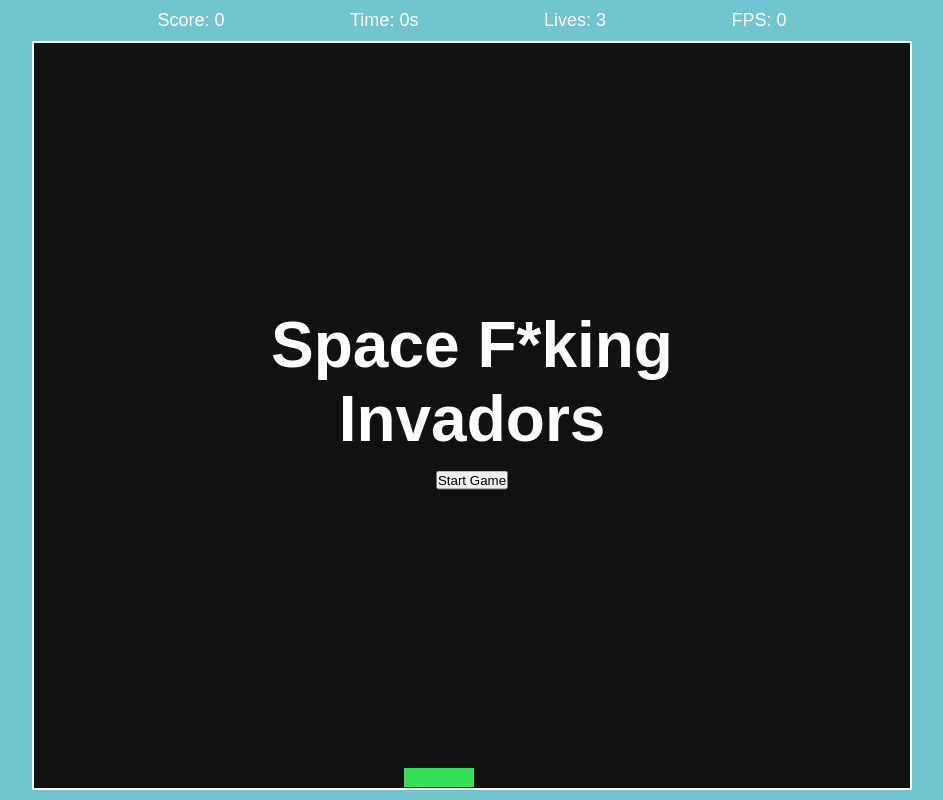
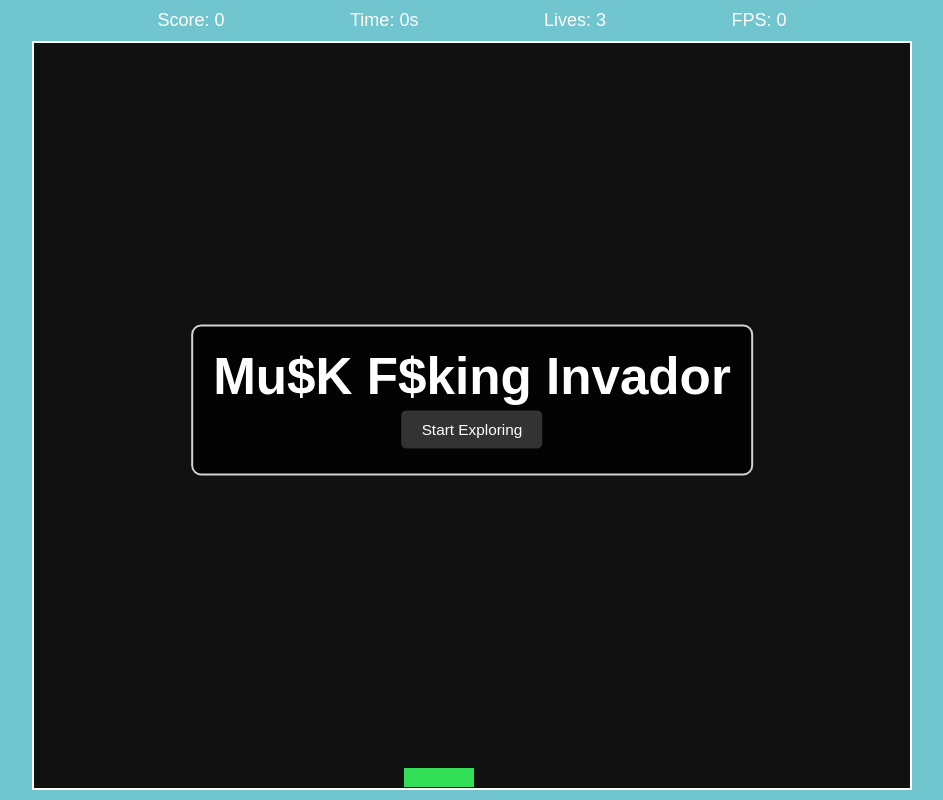
Before and after one commit to nicgen/SpaceInvaders, a plain HTML site: page index.html in a window 1280 px wide. Shown: the whole page, without its empty margins (168-1111 px from the left). Drawn offline with Linux system fonts and the light colour scheme.

Commit message:
style modifications, add constants for menu in constants.js

```diff
--- a/index.html
+++ b/index.html
@@ -12,9 +12,9 @@
             <span id="score">Score: 0</span>
             <span id="timer">Time: 0s</span>
             <span id="lives">Lives: 3</span>
-            <div id="fpsDisplay">
+            <span id="fpsDisplay">
               <p>FPS: 0</p>
-            </div>
+            </span>
         </div>
         <div id="game-container">
             <div id="ship" class="ship" ></div>
--- a/src/gameController/game.js
+++ b/src/gameController/game.js
@@ -1,4 +1,5 @@
 import {createMenu, createPauseMenu, createGameOverScreen} from './menu.js';
+import { MENU_STYLE } from '../utils/constants.js';
 import StateManager from './stateManager.js';
 import Ship  from '../objects/player.js';
 import InputHandler from '../utils/inputHandler.js';
@@ -27,6 +28,40 @@
             () => this.restartGame(),
             () => window.location.reload()
         );
+        this.menuScreen.style.display = "block"; // Initially show the menu
+    }
+
+    startGame() {
+        this.menuScreen.style.display = "none";
+        this.stateManager.setRunning();
+        this.running = true;
+        this.score = 0;
+
+        //player/enemies initialization
+
+        this.gameLoop(performance.now());
+
+        //adjust fontsize after the game launch
+        this.adjustScoreboardFontSize();
+
+        //adjust on window resize
+        window.addEventListener('resize', () => this.adjustScoreboardFontSize());
+    }
+
+    adjustScoreboardFontSize() {
+        const container = document.getElementById('scoreBoard-gameContainer');
+        const scoreBoard = document.getElementById('scoreBoard');
+
+        //calculate fontsize proportionnaly to the container's
+        const fontSize = container.clientWidth * 0.03;
+
+        //get all the elements of the scoreBoard
+        const scoreBoardItems = scoreBoard.querySelectorAll('span');
+
+        //adjust fontsize for each element
+       scoreBoardItems.forEach(item => {
+        item.style.fontSize = `${fontSize}px`;
+       });
     }
 
     //game logic for key presse
@@ -52,21 +87,10 @@
     }
 
     restartGame() {
-        this.pauseMenu.classList.add("hidden");
-        this.gameOverScreen.classList.add("hidden");
+        this.pauseMenu.style.display = "none";
+        this.gameOverScreen.style.display = "none";
         this.stateManager.resetGame();
         this.startGame();
-    }
-
-    startGame() {
-        this.menuScreen.classList.add("hidden");
-        this.stateManager.setRunning();
-        this.running = true;
-        this.score = 0;
-
-        //player/enemies initialization
-
-        this.gameLoop(performance.now());
     }
 
     gameLoop(timestamp) {
@@ -101,13 +125,13 @@
     pauseGame() {
         this.running = false;
         this.stateManager.setPaused();
-        this.pauseMenu.classList.remove("hidden");
+        this.pauseMenu.style.display = "block";
     }
 
     resumeGame() {
         this.running = true;
         this.stateManager.setRunning();
-        this.pauseMenu.classList.add("hidden");
+        this.pauseMenu.style.display = "none";
 
         //continue game loop
         this.gameLoop(performance.now());
@@ -116,7 +140,7 @@
     gameOver() {
         this.running = false;
         this.stateManager.setGameOver();
-        this.gameOverScreen.classList.remove("hidden");
+        this.gameOverScreen.style.display = "none";
         document.getElementById("finalScore").textContent =`Score: ${this.score}`;
     }
 }
--- a/src/gameController/menu.js
+++ b/src/gameController/menu.js
@@ -1,76 +1,72 @@
-export function createMenu(startGame) {
+import {MENU_STYLE, MENU_TITLES, BUTTON_TEXTS } from "../utils/constants.js";
+
+function createBaseMenu(titleText, buttonText, buttonCallback) {
     const menu = document.createElement("div");
-    menu.id = "menuScreen";
+    Object.assign(menu.style, MENU_STYLE.menu);
 
+    //title
     const title = document.createElement("h1");
-    title.textContent = "Space F*king Invadors";
+    title.textContent = titleText;
+    Object.assign(menu.style, MENU_STYLE.title);
     menu.appendChild(title);
 
-    const startButton = document.createElement("button");
-    startButton.textContent = "Start Game";
-    startButton.onclick = startGame;
+    //buttons
+    buttonText.forEach((text, index) => {
+        const button = document.createElement("button");
+        button.textContent = text;
+        button.onclick = buttonCallback[index];
+        Object.assign(button.style, MENU_STYLE.button);
+        menu.appendChild(button);
+    });
 
-    menu.appendChild(startButton);
     document.body.appendChild(menu);
+
+    //adjust size of the menu
+    adjustMenuFontSize(menu);
+
+    //adjust on window resize
+    window.addEventListener('resize', () => adjustMenuFontSize(menu));
+
     return menu;
 }
 
+export function createMenu(startGame) {
+    return createBaseMenu(
+        MENU_TITLES.start,
+        BUTTON_TEXTS.start,
+        [startGame]
+    );
+}
+
 export function createPauseMenu(resumeGame, restartGame) {
-    const pauseMenu = document.createElement("div");
-    pauseMenu.id = "pauseMenu";
-    pauseMenu.style.position = "absolute";
-    pauseMenu.style.top = "50%";
-    pauseMenu.style.left = "50%";
-    pauseMenu.style.transform = "translate(-50%, -50%)";
-    pauseMenu.style.backgroundColor = "rgba(0, 0 ,0, 0.8";
-    pauseMenu.style.padding = "20px";
-    pauseMenu.style.textAlign = "center";
-    pauseMenu.style.borderRadius = "10px";
-    pauseMenu.classList.add("hidden");
-
-    const title = document.createElement("h1");
-    title.textContent = "Game Paused";
-    title.style.color = "white";
-    pauseMenu.appendChild(title);
-
-    const resumeButton = document.createElement("button");
-    resumeButton.textContent = "Resume Game";
-    resumeButton.onclick = resumeGame;
-    pauseMenu.appendChild(resumeButton);
-
-    const restartButton = document.createElement("button");
-    restartButton.textContent = "Restart Game";
-    restartButton.onclick = restartGame;
-    pauseMenu.appendChild(restartButton);
-
-    document.body.appendChild(pauseMenu);
-    return pauseMenu;
+   return createBaseMenu(
+    MENU_TITLES.paused,
+    BUTTON_TEXTS.paused,
+    [resumeGame, restartGame]
+   );
 }
 
 export function createGameOverScreen(restartGame, quitGame) {
-    const gameOverScreen = document.createElement("div");
-    gameOverScreen.id = "gameOverScreen";
-    gameOverScreen.classList.add("hidden");
-    gameOverScreen.style.textAlign = "center";
+    return createBaseMenu(
+        MENU_TITLES.gameOver,
+        BUTTON_TEXTS.gameOver,
+        [restartGame, quitGame]
+    );
+}
 
-    const title = document.createElement("h1");
-    title.textContent = "GaMe OvEr SoRe LoOsEr";
-    gameOverScreen.appendChild(title);
+function adjustMenuFontSize(menu){
+    const containerWidth = window.innerWidth;
+    const title = menu.querySelector("h1");
+    const buttons = menu.querySelectorAll("button");
 
-    const finalScore = document.createElement("p");
-    finalScore.id = "finalScore";
-    gameOverScreen.appendChild(finalScore);
+    //fontsize based on window width
+    const fontSize = containerWidth * 0.04;
 
-    const restartButton = document.createElement("button");
-    restartButton.textContent = "Restart Game";
-    restartButton.onclick = restartGame;
-    gameOverScreen.appendChild(restartButton);
+    if (title) {
+        title.style.fontSize = `${fontSize}px`;
+    }
 
-    const quitButton = document.createElement("button");
-    quitButton.textContent = "Quit Game";
-    quitButton.onclick = quitGame;
-    gameOverScreen.appendChild(quitButton);
-
-    document.body.appendChild(gameOverScreen);
-    return gameOverScreen;
+    buttons.forEach(button => {
+        button.style.fontSize = `${fontSize * 0.3}px`;
+    });
 }
--- a/src/utils/constants.js
+++ b/src/utils/constants.js
@@ -5,7 +5,7 @@
     get HEIGHT(){
         return document.getElementById('game-container').getBoundingClientRect().height;
     },
-    BACKGROUND_COLOR: '#111'
+    BACKGROUND_COLOR: '#111',
 };
 
 export const SHIP = {
@@ -17,7 +17,7 @@
     },
     SPEED:10 ,
     COLOR: 'rgb(50, 223, 87)',
-    SHOOT_COOLDOWN: 300
+    SHOOT_COOLDOWN: 300,
 };
 
 export const BEAM = {
@@ -31,17 +31,57 @@
     PHYSICS: {
         GRAVITY: 0.1,
         LIFT: 0
-    }
+    },
 };
 
 export const COLORS = {
     BACKGROUND: '#000',
-    TEXT: '#FFFFFF'
+    TEXT: '#FFFFFF',
 };
 
 export const CONTROLS = {
     MOVE_LEFT: 'ArrowLeft',
     MOVE_RIGHT: 'ArrowRight',
     SHOOT: ' ',
-    PAUSE: 'Escape'
+    PAUSE: 'Escape',
 };
+
+export const MENU_STYLE = {
+    menu: {
+        position: "absolute",
+        top: "50%",
+        left: "50%",
+        transform: "translate(-50%, -50%)",
+        backgroundColor: "rgba(0, 0 ,0, 0.8)",
+        padding: "20px",
+        textAlign: "center",
+        borderRadius: "10px",
+        border: "2px solid lightgrey",
+        display: "none",
+    },
+    title: {
+        color: "white",
+    },
+    button: {
+        padding: "10px 20px",
+        margin: "5px",
+        fontSize: "16px",
+        backgroundColor: "#333",
+        color: "white",
+        border: "none",
+        borderRadius: "5px",
+        cursor: "pointer",
+    }
+};
+
+export const MENU_TITLES = {
+    start: "Mu$K F$king Invador",
+    paused: "Anihilation Paused",
+    gameOver: "ThrustFund Empty",
+};
+
+export const BUTTON_TEXTS = {
+    start: ["Start Exploring"],
+    paused:["Resume Exploration", "Restart Exploration"],
+    gameOver: ["Restart Exploration", "Rage Quit"],
+}
--- a/styles/main.css
+++ b/styles/main.css
@@ -66,7 +66,3 @@
     height: 15px;
     background-color: red;
 }
-
-.hidden {
-    display: none;
-}
```
